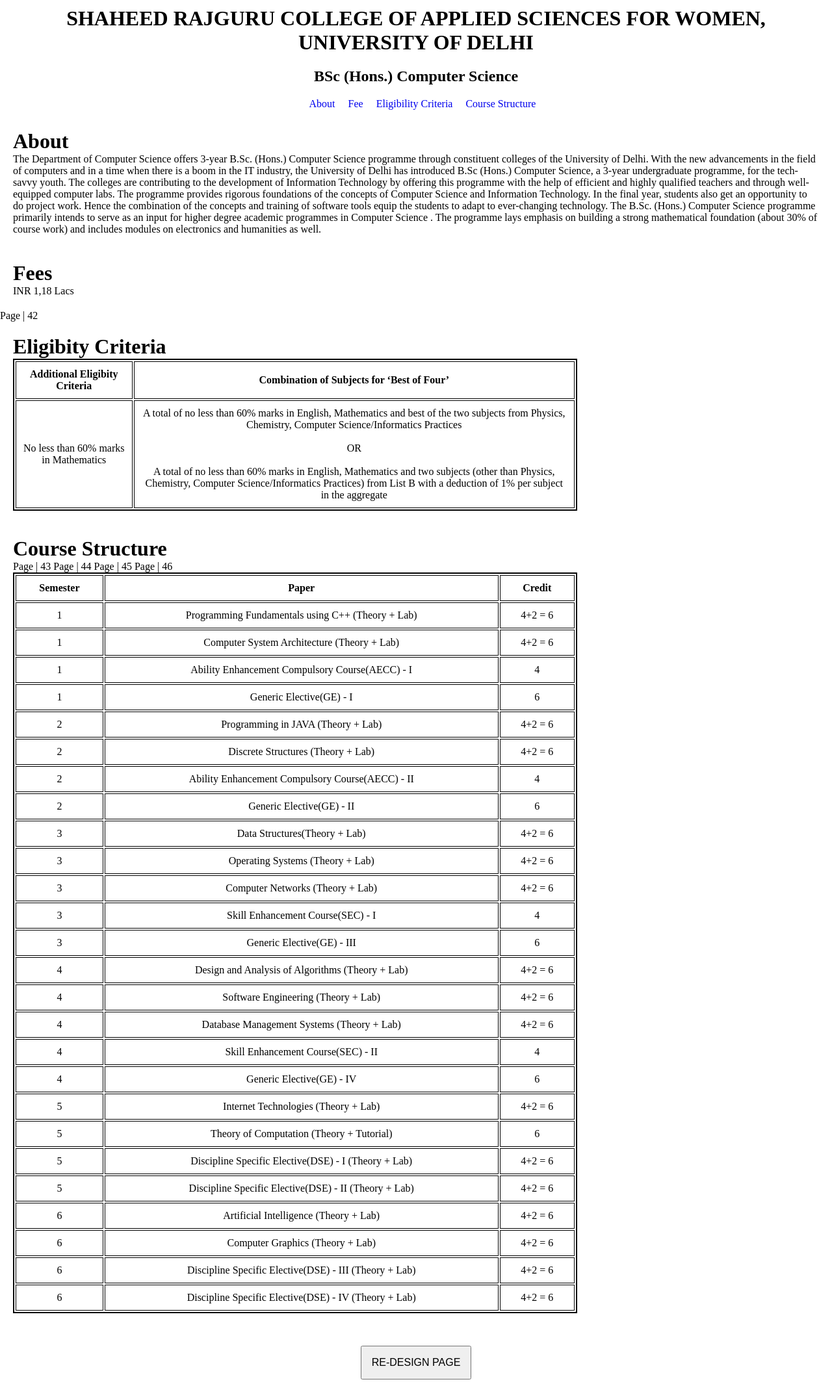
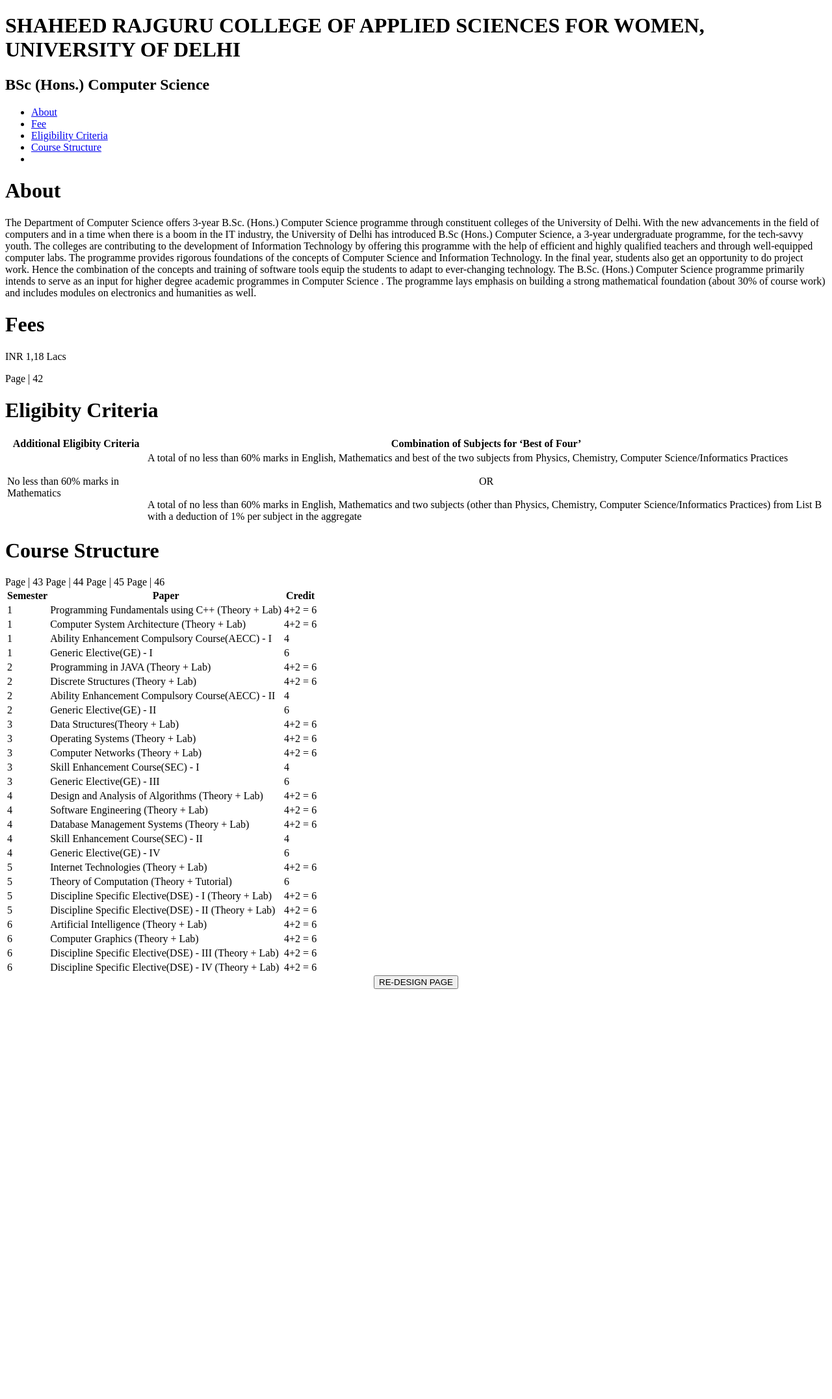
Before and after one commit to KHUSHIJAISWAL2608/Web-Development, a PHP site: page /ques6.html in a window 1280 px wide. Shown: the whole page at 65% size. After the commit the page ends 1522 px from the top, so only its background shows below. Run offline with PHP 8.4, Linux system fonts and the light colour scheme.

Commit message:
Add files via upload

```diff
--- a/style.css
+++ b/style.css
@@ -1,83 +1 @@
-*{
-    box-sizing: border-box;
-    margin: 0;
-    }
-    .container{
-    padding: 20px;
-    }
-    header h1, h2{
-    padding: 10px;
-    text-align: center;
-    }
-    .nav-wrapper{
-    display: flex;
-    justify-content: center;
-    align-items: center;
-    }
-    .nav-wrapper ul{
-    list-style: none;
-    }
-    .navbar li{
-    float: left;
-    }
-    .navbar a {
-    text-decoration: none;
-    }
-   .nav_item{
-    padding: 10px;
-   }
-   table{
-    border: 2px solid black;
-    width: 70%;
-    align-items: center;
-    border-color: black;
-
-
-   }
-   tbody{
-    background-color: rgba();
-
-   }
-   th,td{
-    text-align: center;
-    border: 1px solid black;
-    padding: 10px;
-
-   }
-   #redesign{
-    padding: 15px;
-    font-size: medium;
-    margin: 10px;
-
-   }
-   .line{
-    display: none;
-    background: #22577AA;
-    height: 5px;
-    width:100%;
-    margin-top: 5px;
-    margin-bottom: 10px;
-
-   }
-   .course_header{
-    position: relative;
-    width: 100%;
-    height: 200%;
-
-   }
-   .layer{
-    position: absolute;
-    width: 100%;
-    height: 200px;
-    z-index: 1;
-    opacity: 70%;
-    background-size: contain;
-   }
-    background-repeat: no-repeat;
-
-    .header_text {
-    position:absolute;
-    width:100%;
-    height:200px;
-    z-index: 2;
-    }
+/* CSS Reset */
```
Also changed, not shown: index.html (+18 -12 lines), launch.json (added, +15 -0 lines), 3.png (added), bg.jpg (added), contact.jpg (added), logo.png, logo1.png (added), logo2.png (added), logo3.png (added), logo4.png (added), 3 other files.
